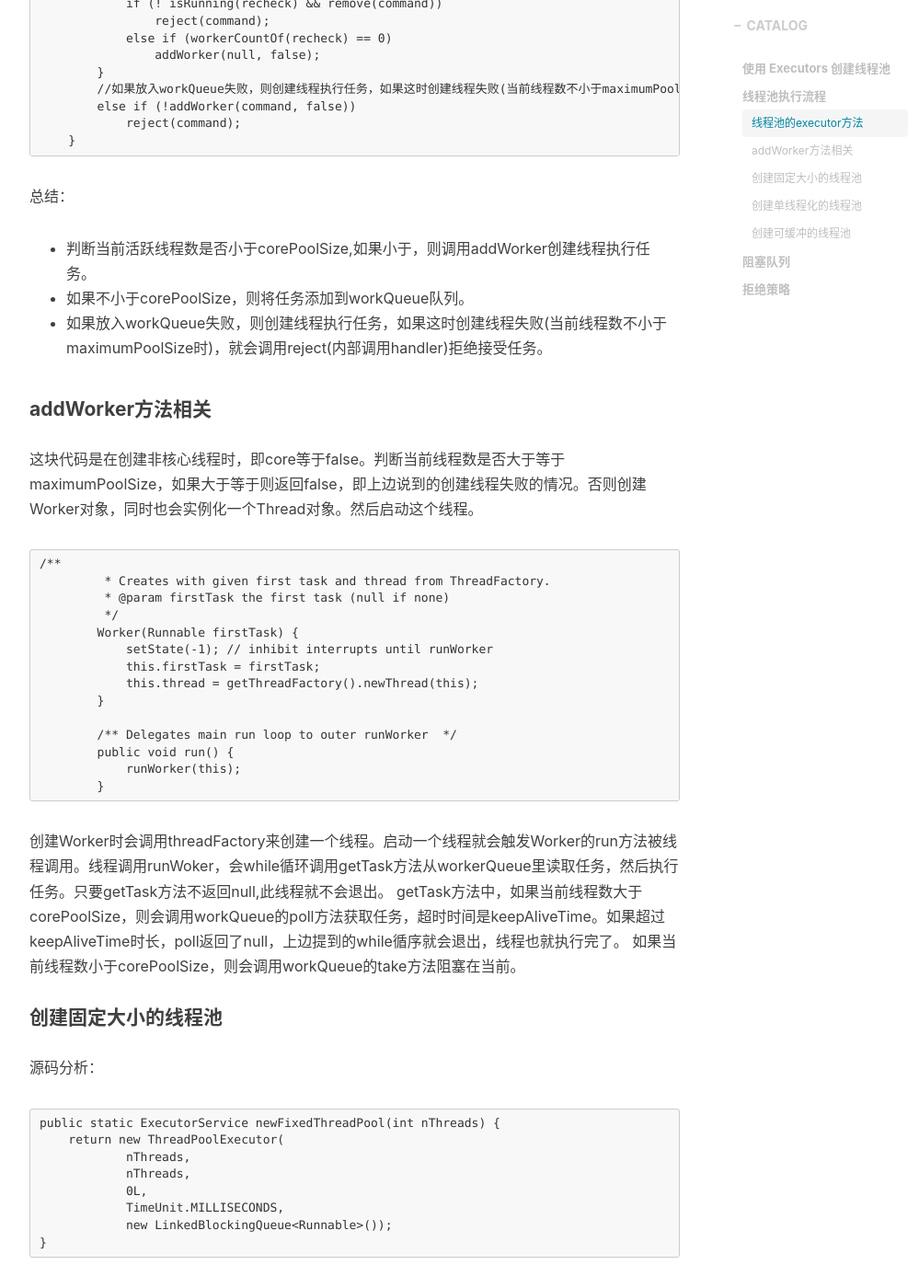
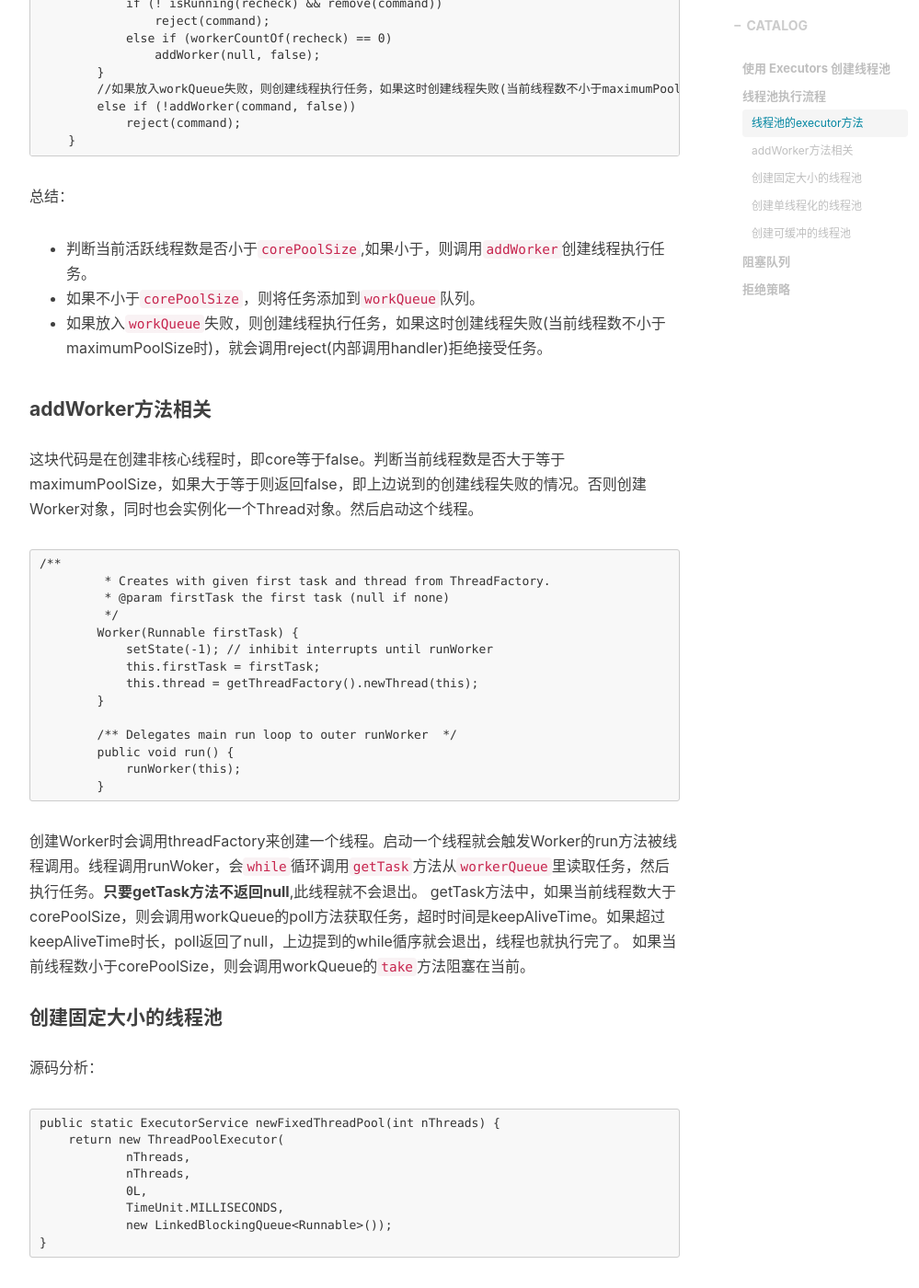
Before and after one commit to tfl435918939/blog, a Jekyll site: the page built from _posts/2018-04-08-线程池相关.markdown, in a window 1280 px wide and 1400 px high, scrolled down 2277 px. Shown: the whole window at 92% size, without its empty margins (233-1232 px from the left). Built offline with Jekyll 4.4.1, drawn with Linux system fonts in a browser that asks for light colours; nearby versions of some CDN libraries; comment, search, counter and statistics services are not loaded; some of the changed text lies outside the part shown.

Commit message:
write two articles

````diff
--- a/_posts/2018-04-03-携程Java后台开发实习生面经.markdown
+++ b/_posts/2018-04-03-携程Java后台开发实习生面经.markdown
@@ -39,7 +39,7 @@ tags:
 
 - http 1.0 和 http 2.0的区别？
 - 说下https ssl的建立过程。
-- ssl建立有几次握手？
+- 说说ssl四次握手的过程。
 - 在java 7 和 java 8中GC的区别。
 
 看你的项目上面有做大文件的分片上传，在上传的过程可以做其他的事情吗？是否可以后台运行？答：不能后台运行，如果要做的话可以用task来做。
--- a/_posts/2018-04-08-线程池相关.markdown
+++ b/_posts/2018-04-08-线程池相关.markdown
@@ -37,13 +37,13 @@ public ThreadPoolExecutor(int corePoolSize,
         this.handler = handler;
     }
 ```
-- corePoolSize：线程池的核心线程数，说白了就是，即便是线程池里没有任何任务，也会有corePoolSize个线程在候着等任务。
-- maximumPoolSize:最大线程数，不管你提交多少任务，线程池里最多工作线程数就是maximumPoolSize。
-- keepAliveTime:线程的存活时间。当线程池里的线程数大于corePoolSize时，如果等了keepAliveTime时长还没有任务可执行，则线程退出。
-- unit：这个用来指定keepAliveTime的单位，比如秒:TimeUnit.SECONDS。
-- workQueue：一个阻塞队列，提交的任务将会被放到这个队列里。
-- threadFactory：线程工厂，用来创建线程，主要是为了给线程起名字，默认工厂的线程名字：pool-1-thread-3。
-- handler：拒绝策略，当线程池里线程被耗尽，且队列也满了的时候会调用。
+- ``corePoolSize``：线程池的核心线程数，说白了就是，即便是线程池里没有任何任务，也会有corePoolSize个线程在候着等任务。
+- ``maximumPoolSize``:最大线程数，不管你提交多少任务，线程池里最多工作线程数就是maximumPoolSize。
+- ``keepAliveTime``:线程的存活时间。当线程池里的线程数大于corePoolSize时，如果等了keepAliveTime时长还没有任务可执行，则线程退出。
+- ``unit``：这个用来指定keepAliveTime的单位，比如秒:TimeUnit.SECONDS。
+- ``workQueue``：一个阻塞队列，提交的任务将会被放到这个队列里。
+- ``threadFactory``：线程工厂，用来创建线程，主要是为了给线程起名字，默认工厂的线程名字：pool-1-thread-3。
+- ``handler``：拒绝策略，当线程池里线程被耗尽，且队列也满了的时候会调用。
 以上就是创建线程池时用到的参数，面试中经常会有面试官问道这个问题。
 
 ### 线程池执行流程
@@ -76,9 +76,9 @@ public ThreadPoolExecutor(int corePoolSize,
     }
 ```
 总结：
-- 判断当前活跃线程数是否小于corePoolSize,如果小于，则调用addWorker创建线程执行任务。
-- 如果不小于corePoolSize，则将任务添加到workQueue队列。
-- 如果放入workQueue失败，则创建线程执行任务，如果这时创建线程失败(当前线程数不小于maximumPoolSize时)，就会调用reject(内部调用handler)拒绝接受任务。
+- 判断当前活跃线程数是否小于``corePoolSize``,如果小于，则调用``addWorker``创建线程执行任务。
+- 如果不小于``corePoolSize``，则将任务添加到``workQueue``队列。
+- 如果放入``workQueue``失败，则创建线程执行任务，如果这时创建线程失败(当前线程数不小于maximumPoolSize时)，就会调用reject(内部调用handler)拒绝接受任务。
 
 #### addWorker方法相关
 这块代码是在创建非核心线程时，即core等于false。判断当前线程数是否大于等于maximumPoolSize，如果大于等于则返回false，即上边说到的创建线程失败的情况。否则创建Worker对象，同时也会实例化一个Thread对象。然后启动这个线程。
@@ -98,9 +98,9 @@ public ThreadPoolExecutor(int corePoolSize,
             runWorker(this);
         }
 ```
-创建Worker时会调用threadFactory来创建一个线程。启动一个线程就会触发Worker的run方法被线程调用。线程调用runWoker，会while循环调用getTask方法从workerQueue里读取任务，然后执行任务。只要getTask方法不返回null,此线程就不会退出。
+创建Worker时会调用threadFactory来创建一个线程。启动一个线程就会触发Worker的run方法被线程调用。线程调用runWoker，会``while``循环调用``getTask``方法从``workerQueue``里读取任务，然后执行任务。**只要getTask方法不返回null**,此线程就不会退出。
 getTask方法中，如果当前线程数大于corePoolSize，则会调用workQueue的poll方法获取任务，超时时间是keepAliveTime。如果超过keepAliveTime时长，poll返回了null，上边提到的while循序就会退出，线程也就执行完了。
-如果当前线程数小于corePoolSize，则会调用workQueue的take方法阻塞在当前。
+如果当前线程数小于corePoolSize，则会调用workQueue的``take``方法阻塞在当前。
 
 #### 创建固定大小的线程池
 源码分析：
````
Also changed, not shown: _posts/2018-04-10-Callable-Future-RunnableFuture-FutureTask的原理及应用.markdown (+5 -5 lines), _posts/2018-04-17-小米后台开发实习生面经.markdown (added, +79 -0 lines), _posts/2018-04-25-2018年春招实习面经合集.markdown (added, +83 -0 lines).
